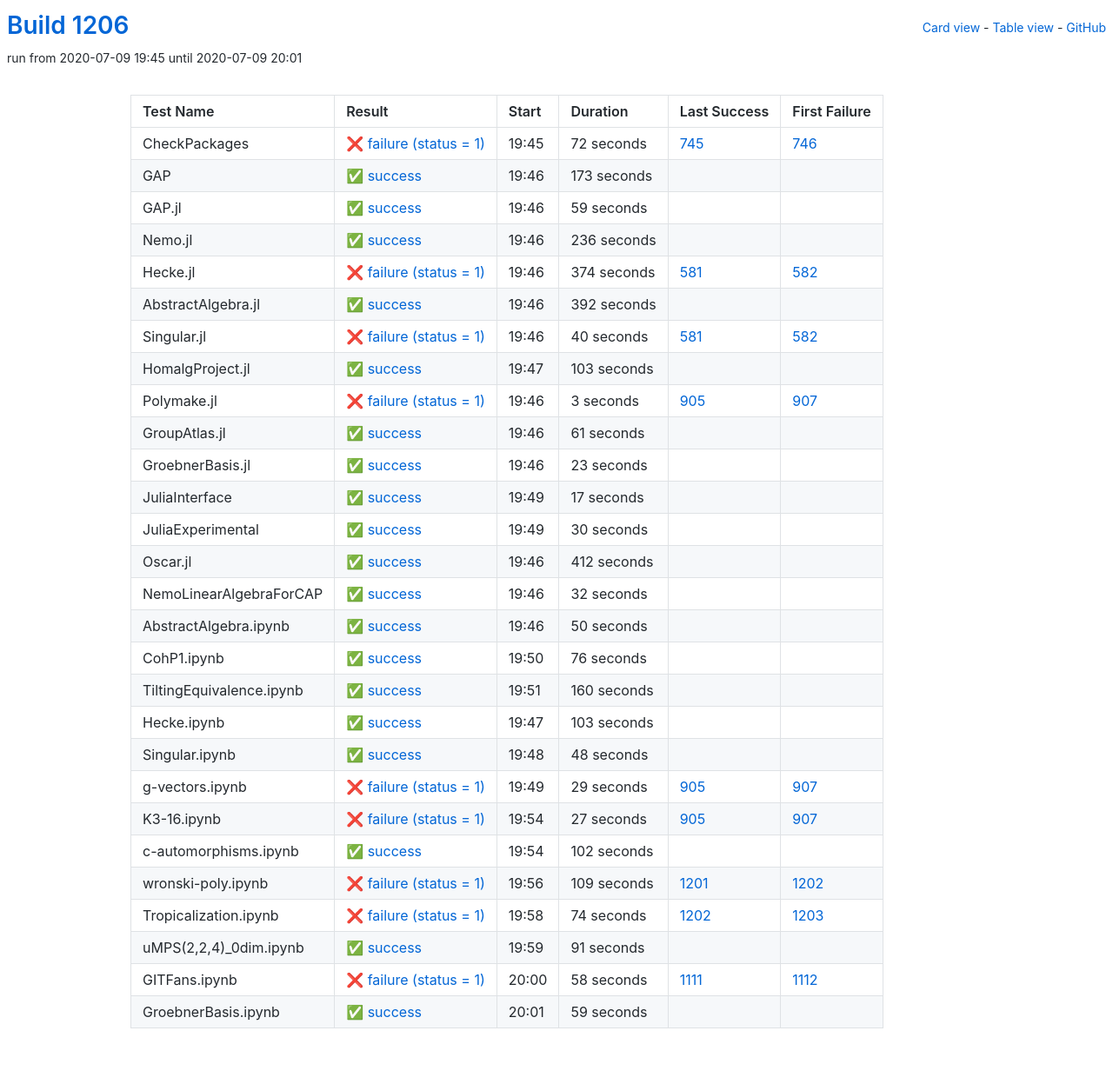
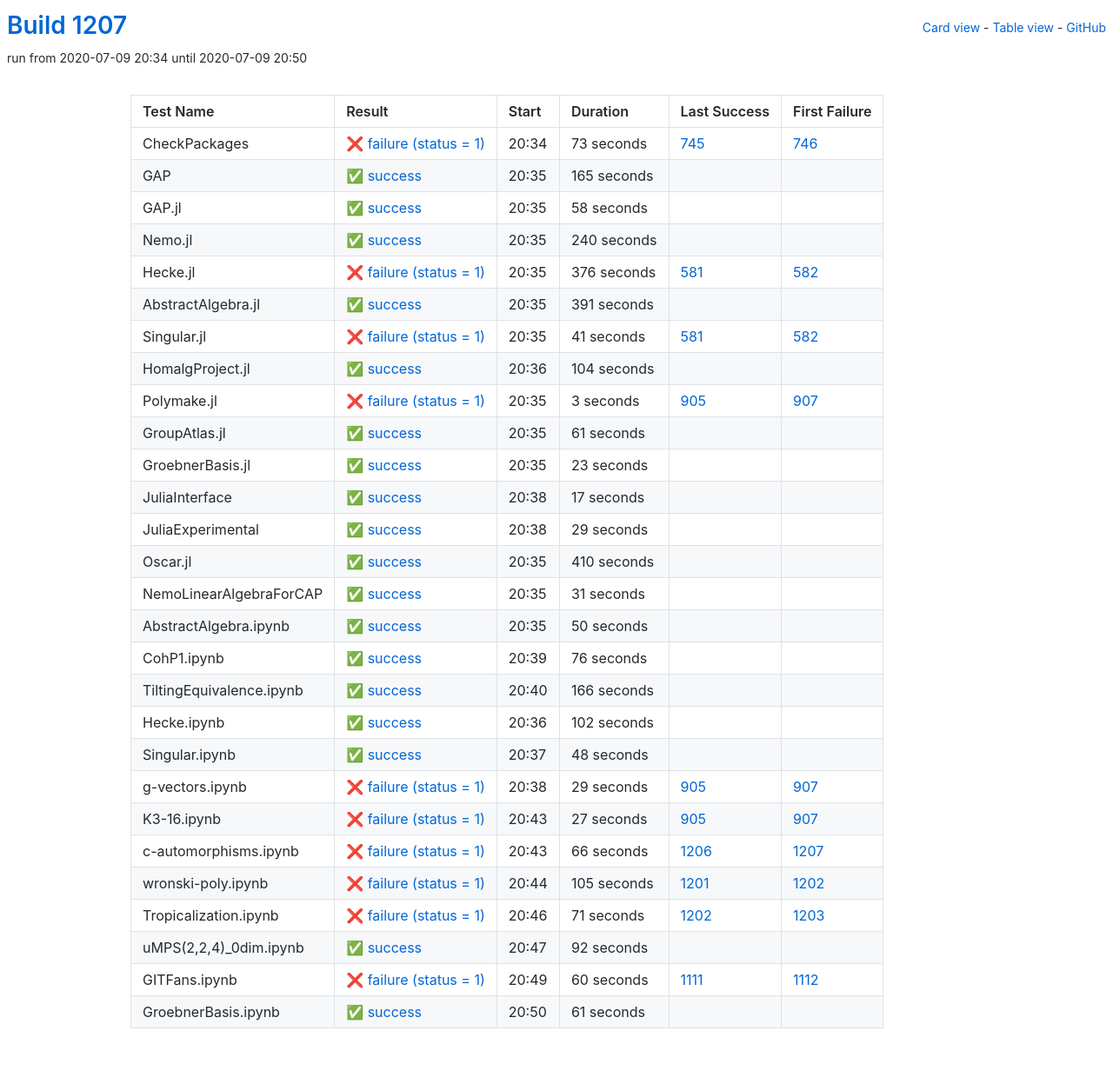
Before and after one commit to oscar-system/oscar-ci-status-1.4, a Jekyll site: the page built from table.html, in a window 1280 px wide. Shown: the whole page at 87% size. Built offline with Jekyll 4.4.1, drawn with Linux system fonts in a browser that asks for light colours.

Commit message:
Build #1207

```diff
--- a/_data/ci.yml
+++ b/_data/ci.yml
@@ -1,6 +1,6 @@
 ---
-build: 1206
-build_url: https://oscarci.mathematik.uni-kl.de/job/oscar-julia-1.4/1206/
+build: 1207
+build_url: https://oscarci.mathematik.uni-kl.de/job/oscar-julia-1.4/1207/
 job: oscar-julia-1.4
 organization: oscar-system
 repo: oscar-ci-status-1.4
@@ -8,104 +8,104 @@ repourl: https://github.com/oscar-system/oscar-ci-status-1.4
 tests:
 - name: CheckPackages
   id: checkpackages
-  log: https://oscarci.mathematik.uni-kl.de/job/oscar-julia-1.4/1206/artifact/logs/build-1206/CheckPackages.log
-  start: 2020-07-09 19:45
+  log: https://oscarci.mathematik.uni-kl.de/job/oscar-julia-1.4/1207/artifact/logs/build-1207/CheckPackages.log
+  start: 2020-07-09 20:34
   success: false
   exitcode: 1
   status: failure
-  duration: 72
+  duration: 73
   last_success: 745
   last_success_url: https://oscarci.mathematik.uni-kl.de/job/oscar-julia-1.4/745/
   first_failure: 746
   first_failure_url: https://oscarci.mathematik.uni-kl.de/job/oscar-julia-1.4/746/
 - name: GAP
   id: gap
-  log: https://oscarci.mathematik.uni-kl.de/job/oscar-julia-1.4/1206/artifact/logs/build-1206/GAP.log
-  start: 2020-07-09 19:46
+  log: https://oscarci.mathematik.uni-kl.de/job/oscar-julia-1.4/1207/artifact/logs/build-1207/GAP.log
+  start: 2020-07-09 20:35
   success: true
   exitcode: 0
   status: success
-  duration: 173
+  duration: 165
   last_success: false
   last_success_url:
   first_failure: false
   first_failure_url:
 - name: GAP.jl
   id: gap-jl
-  log: https://oscarci.mathematik.uni-kl.de/job/oscar-julia-1.4/1206/artifact/logs/build-1206/GAP.jl.log
-  start: 2020-07-09 19:46
+  log: https://oscarci.mathematik.uni-kl.de/job/oscar-julia-1.4/1207/artifact/logs/build-1207/GAP.jl.log
+  start: 2020-07-09 20:35
   success: true
   exitcode: 0
   status: success
-  duration: 59
+  duration: 58
   last_success: false
   last_success_url:
   first_failure: false
   first_failure_url:
 - name: Nemo.jl
   id: nemo-jl
-  log: https://oscarci.mathematik.uni-kl.de/job/oscar-julia-1.4/1206/artifact/logs/build-1206/Nemo.jl.log
-  start: 2020-07-09 19:46
+  log: https://oscarci.mathematik.uni-kl.de/job/oscar-julia-1.4/1207/artifact/logs/build-1207/Nemo.jl.log
+  start: 2020-07-09 20:35
   success: true
   exitcode: 0
   status: success
-  duration: 236
+  duration: 240
   last_success: false
   last_success_url:
   first_failure: false
   first_failure_url:
 - name: Hecke.jl
   id: hecke-jl
-  log: https://oscarci.mathematik.uni-kl.de/job/oscar-julia-1.4/1206/artifact/logs/build-1206/Hecke.jl.log
-  start: 2020-07-09 19:46
+  log: https://oscarci.mathematik.uni-kl.de/job/oscar-julia-1.4/1207/artifact/logs/build-1207/Hecke.jl.log
+  start: 2020-07-09 20:35
   success: false
   exitcode: 1
   status: failure
-  duration: 374
+  duration: 376
   last_success: 581
   last_success_url: https://oscarci.mathematik.uni-kl.de/job/oscar-julia-1.4/581/
   first_failure: 582
   first_failure_url: https://oscarci.mathematik.uni-kl.de/job/oscar-julia-1.4/582/
 - name: AbstractAlgebra.jl
   id: abstractalgebra-jl
-  log: https://oscarci.mathematik.uni-kl.de/job/oscar-julia-1.4/1206/artifact/logs/build-1206/AbstractAlgebra.jl.log
-  start: 2020-07-09 19:46
+  log: https://oscarci.mathematik.uni-kl.de/job/oscar-julia-1.4/1207/artifact/logs/build-1207/AbstractAlgebra.jl.log
+  start: 2020-07-09 20:35
   success: true
   exitcode: 0
   status: success
-  duration: 392
+  duration: 391
   last_success: false
   last_success_url:
   first_failure: false
   first_failure_url:
 - name: Singular.jl
   id: singular-jl
-  log: https://oscarci.mathematik.uni-kl.de/job/oscar-julia-1.4/1206/artifact/logs/build-1206/Singular.jl.log
-  start: 2020-07-09 19:46
+  log: https://oscarci.mathematik.uni-kl.de/job/oscar-julia-1.4/1207/artifact/logs/build-1207/Singular.jl.log
+  start: 2020-07-09 20:35
   success: false
   exitcode: 1
   status: failure
-  duration: 40
+  duration: 41
   last_success: 581
   last_success_url: https://oscarci.mathematik.uni-kl.de/job/oscar-julia-1.4/581/
   first_failure: 582
   first_failure_url: https://oscarci.mathematik.uni-kl.de/job/oscar-julia-1.4/582/
 - name: HomalgProject.jl
   id: homalgproject-jl
-  log: https://oscarci.mathematik.uni-kl.de/job/oscar-julia-1.4/1206/artifact/logs/build-1206/HomalgProject.jl.log
-  start: 2020-07-09 19:47
+  log: https://oscarci.mathematik.uni-kl.de/job/oscar-julia-1.4/1207/artifact/logs/build-1207/HomalgProject.jl.log
+  start: 2020-07-09 20:36
   success: true
   exitcode: 0
   status: success
-  duration: 103
+  duration: 104
   last_success: false
   last_success_url:
   first_failure: false
   first_failure_url:
 - name: Polymake.jl
   id: polymake-jl
-  log: https://oscarci.mathematik.uni-kl.de/job/oscar-julia-1.4/1206/artifact/logs/build-1206/Polymake.jl.log
-  start: 2020-07-09 19:46
+  log: https://oscarci.mathematik.uni-kl.de/job/oscar-julia-1.4/1207/artifact/logs/build-1207/Polymake.jl.log
+  start: 2020-07-09 20:35
   success: false
   exitcode: 1
   status: failure
@@ -116,8 +116,8 @@ tests:
   first_failure_url: https://oscarci.mathematik.uni-kl.de/job/oscar-julia-1.4/907/
 - name: GroupAtlas.jl
   id: groupatlas-jl
-  log: https://oscarci.mathematik.uni-kl.de/job/oscar-julia-1.4/1206/artifact/logs/build-1206/GroupAtlas.jl.log
-  start: 2020-07-09 19:46
+  log: https://oscarci.mathematik.uni-kl.de/job/oscar-julia-1.4/1207/artifact/logs/build-1207/GroupAtlas.jl.log
+  start: 2020-07-09 20:35
   success: true
   exitcode: 0
   status: success
@@ -128,8 +128,8 @@ tests:
   first_failure_url:
 - name: GroebnerBasis.jl
   id: groebnerbasis-jl
-  log: https://oscarci.mathematik.uni-kl.de/job/oscar-julia-1.4/1206/artifact/logs/build-1206/GroebnerBasis.jl.log
-  start: 2020-07-09 19:46
+  log: https://oscarci.mathematik.uni-kl.de/job/oscar-julia-1.4/1207/artifact/logs/build-1207/GroebnerBasis.jl.log
+  start: 2020-07-09 20:35
   success: true
   exitcode: 0
   status: success
@@ -140,8 +140,8 @@ tests:
   first_failure_url:
 - name: JuliaInterface
   id: juliainterface
-  log: https://oscarci.mathematik.uni-kl.de/job/oscar-julia-1.4/1206/artifact/logs/build-1206/JuliaInterface.log
-  start: 2020-07-09 19:49
+  log: https://oscarci.mathematik.uni-kl.de/job/oscar-julia-1.4/1207/artifact/logs/build-1207/JuliaInterface.log
+  start: 2020-07-09 20:38
   success: true
   exitcode: 0
   status: success
@@ -152,44 +152,44 @@ tests:
   first_failure_url:
 - name: JuliaExperimental
   id: juliaexperimental
-  log: https://oscarci.mathematik.uni-kl.de/job/oscar-julia-1.4/1206/artifact/logs/build-1206/JuliaExperimental.log
-  start: 2020-07-09 19:49
+  log: https://oscarci.mathematik.uni-kl.de/job/oscar-julia-1.4/1207/artifact/logs/build-1207/JuliaExperimental.log
+  start: 2020-07-09 20:38
   success: true
   exitcode: 0
   status: success
-  duration: 30
+  duration: 29
   last_success: false
   last_success_url:
   first_failure: false
   first_failure_url:
 - name: Oscar.jl
   id: oscar-jl
-  log: https://oscarci.mathematik.uni-kl.de/job/oscar-julia-1.4/1206/artifact/logs/build-1206/Oscar.jl.log
-  start: 2020-07-09 19:46
+  log: https://oscarci.mathematik.uni-kl.de/job/oscar-julia-1.4/1207/artifact/logs/build-1207/Oscar.jl.log
+  start: 2020-07-09 20:35
   success: true
   exitcode: 0
   status: success
-  duration: 412
+  duration: 410
   last_success: false
   last_success_url:
   first_failure: false
   first_failure_url:
 - name: NemoLinearAlgebraForCAP
   id: nemolinearalgebraforcap
-  log: https://oscarci.mathematik.uni-kl.de/job/oscar-julia-1.4/1206/artifact/logs/build-1206/NemoLinearAlgebraForCAP.log
-  start: 2020-07-09 19:46
+  log: https://oscarci.mathematik.uni-kl.de/job/oscar-julia-1.4/1207/artifact/logs/build-1207/NemoLinearAlgebraForCAP.log
+  start: 2020-07-09 20:35
   success: true
   exitcode: 0
   status: success
-  duration: 32
+  duration: 31
   last_success: false
   last_success_url:
   first_failure: false
   first_failure_url:
 - name: AbstractAlgebra.ipynb
   id: abstractalgebra-ipynb
-  log: https://oscarci.mathematik.uni-kl.de/job/oscar-julia-1.4/1206/artifact/logs/build-1206/AbstractAlgebra.ipynb.log
-  start: 2020-07-09 19:46
+  log: https://oscarci.mathematik.uni-kl.de/job/oscar-julia-1.4/1207/artifact/logs/build-1207/AbstractAlgebra.ipynb.log
+  start: 2020-07-09 20:35
   success: true
   exitcode: 0
   status: success
@@ -200,8 +200,8 @@ tests:
   first_failure_url:
 - name: CohP1.ipynb
   id: cohp1-ipynb
-  log: https://oscarci.mathematik.uni-kl.de/job/oscar-julia-1.4/1206/artifact/logs/build-1206/CohP1.ipynb.log
-  start: 2020-07-09 19:50
+  log: https://oscarci.mathematik.uni-kl.de/job/oscar-julia-1.4/1207/artifact/logs/build-1207/CohP1.ipynb.log
+  start: 2020-07-09 20:39
   success: true
   exitcode: 0
   status: success
@@ -212,32 +212,32 @@ tests:
   first_failure_url:
 - name: TiltingEquivalence.ipynb
   id: tiltingequivalence-ipynb
-  log: https://oscarci.mathematik.uni-kl.de/job/oscar-julia-1.4/1206/artifact/logs/build-1206/TiltingEquivalence.ipynb.log
-  start: 2020-07-09 19:51
+  log: https://oscarci.mathematik.uni-kl.de/job/oscar-julia-1.4/1207/artifact/logs/build-1207/TiltingEquivalence.ipynb.log
+  start: 2020-07-09 20:40
   success: true
   exitcode: 0
   status: success
-  duration: 160
+  duration: 166
   last_success: false
   last_success_url:
   first_failure: false
   first_failure_url:
 - name: Hecke.ipynb
   id: hecke-ipynb
-  log: https://oscarci.mathematik.uni-kl.de/job/oscar-julia-1.4/1206/artifact/logs/build-1206/Hecke.ipynb.log
-  start: 2020-07-09 19:47
+  log: https://oscarci.mathematik.uni-kl.de/job/oscar-julia-1.4/1207/artifact/logs/build-1207/Hecke.ipynb.log
+  start: 2020-07-09 20:36
   success: true
   exitcode: 0
   status: success
-  duration: 103
+  duration: 102
   last_success: false
   last_success_url:
   first_failure: false
   first_failure_url:
 - name: Singular.ipynb
   id: singular-ipynb
-  log: https://oscarci.mathematik.uni-kl.de/job/oscar-julia-1.4/1206/artifact/logs/build-1206/Singular.ipynb.log
-  start: 2020-07-09 19:48
+  log: https://oscarci.mathematik.uni-kl.de/job/oscar-julia-1.4/1207/artifact/logs/build-1207/Singular.ipynb.log
+  start: 2020-07-09 20:37
   success: true
   exitcode: 0
   status: success
@@ -248,8 +248,8 @@ tests:
   first_failure_url:
 - name: g-vectors.ipynb
   id: g-vectors-ipynb
-  log: https://oscarci.mathematik.uni-kl.de/job/oscar-julia-1.4/1206/artifact/logs/build-1206/g-vectors.ipynb.log
-  start: 2020-07-09 19:49
+  log: https://oscarci.mathematik.uni-kl.de/job/oscar-julia-1.4/1207/artifact/logs/build-1207/g-vectors.ipynb.log
+  start: 2020-07-09 20:38
   success: false
   exitcode: 1
   status: failure
@@ -260,8 +260,8 @@ tests:
   first_failure_url: https://oscarci.mathematik.uni-kl.de/job/oscar-julia-1.4/907/
 - name: K3-16.ipynb
   id: k3-16-ipynb
-  log: https://oscarci.mathematik.uni-kl.de/job/oscar-julia-1.4/1206/artifact/logs/build-1206/K3-16.ipynb.log
-  start: 2020-07-09 19:54
+  log: https://oscarci.mathematik.uni-kl.de/job/oscar-julia-1.4/1207/artifact/logs/build-1207/K3-16.ipynb.log
+  start: 2020-07-09 20:43
   success: false
   exitcode: 1
   status: failure
@@ -272,72 +272,72 @@ tests:
   first_failure_url: https://oscarci.mathematik.uni-kl.de/job/oscar-julia-1.4/907/
 - name: c-automorphisms.ipynb
   id: c-automorphisms-ipynb
-  log: https://oscarci.mathematik.uni-kl.de/job/oscar-julia-1.4/1206/artifact/logs/build-1206/c-automorphisms.ipynb.log
-  start: 2020-07-09 19:54
-  success: true
-  exitcode: 0
-  status: success
-  duration: 102
-  last_success: false
-  last_success_url:
-  first_failure: false
-  first_failure_url:
-- name: wronski-poly.ipynb
-  id: wronski-poly-ipynb
-  log: https://oscarci.mathematik.uni-kl.de/job/oscar-julia-1.4/1206/artifact/logs/build-1206/wronski-poly.ipynb.log
-  start: 2020-07-09 19:56
+  log: https://oscarci.mathematik.uni-kl.de/job/oscar-julia-1.4/1207/artifact/logs/build-1207/c-automorphisms.ipynb.log
+  start: 2020-07-09 20:43
   success: false
   exitcode: 1
   status: failure
-  duration: 109
+  duration: 66
+  last_success: 1206
+  last_success_url: https://oscarci.mathematik.uni-kl.de/job/oscar-julia-1.4/1206/
+  first_failure: 1207
+  first_failure_url: https://oscarci.mathematik.uni-kl.de/job/oscar-julia-1.4/1207/
+- name: wronski-poly.ipynb
+  id: wronski-poly-ipynb
+  log: https://oscarci.mathematik.uni-kl.de/job/oscar-julia-1.4/1207/artifact/logs/build-1207/wronski-poly.ipynb.log
+  start: 2020-07-09 20:44
+  success: false
+  exitcode: 1
+  status: failure
+  duration: 105
   last_success: 1201
   last_success_url: https://oscarci.mathematik.uni-kl.de/job/oscar-julia-1.4/1201/
   first_failure: 1202
   first_failure_url: https://oscarci.mathematik.uni-kl.de/job/oscar-julia-1.4/1202/
 - name: Tropicalization.ipynb
   id: tropicalization-ipynb
-  log: https://oscarci.mathematik.uni-kl.de/job/oscar-julia-1.4/1206/artifact/logs/build-1206/Tropicalization.ipynb.log
-  start: 2020-07-09 19:58
+  log: https://oscarci.mathematik.uni-kl.de/job/oscar-julia-1.4/1207/artifact/logs/build-1207/Tropicalization.ipynb.log
+  start: 2020-07-09 20:46
   success: false
   exitcode: 1
   status: failure
-  duration: 74
+  duration: 71
   last_success: 1202
   last_success_url: https://oscarci.mathematik.uni-kl.de/job/oscar-julia-1.4/1202/
   first_failure: 1203
   first_failure_url: https://oscarci.mathematik.uni-kl.de/job/oscar-julia-1.4/1203/
 - name: uMPS(2,2,4)_0dim.ipynb
   id: umps-2-2-4-0dim-ipynb
-  log: https://oscarci.mathematik.uni-kl.de/job/oscar-julia-1.4/1206/artifact/logs/build-1206/uMPS-2-2-4-_0dim.ipynb.log
-  start: 2020-07-09 19:59
+  log: https://oscarci.mathematik.uni-kl.de/job/oscar-julia-1.4/1207/artifact/logs/build-1207/uMPS-2-2-4-_0dim.ipynb.log
+  start: 2020-07-09 20:47
   success: true
   exitcode: 0
   status: success
-  duration: 91
+  duration: 92
   last_success: false
   last_success_url:
   first_failure: false
   first_failure_url:
 - name: GITFans.ipynb
   id: gitfans-ipynb
-  log: https://oscarci.mathematik.uni-kl.de/job/oscar-julia-1.4/1206/artifact/logs/build-1206/GITFans.ipynb.log
-  start: 2020-07-09 20:00
+  log: https://oscarci.mathematik.uni-kl.de/job/oscar-julia-1.4/1207/artifact/logs/build-1207/GITFans.ipynb.log
+  start: 2020-07-09 20:49
   success: false
   exitcode: 1
   status: failure
-  duration: 58
+  duration: 60
   last_success: 1111
   last_success_url: https://oscarci.mathematik.uni-kl.de/job/oscar-julia-1.4/1111/
   first_failure: 1112
   first_failure_url: https://oscarci.mathematik.uni-kl.de/job/oscar-julia-1.4/1112/
 - name: GroebnerBasis.ipynb
   id: groebnerbasis-ipynb
-  log: https://oscarci.mathematik.uni-kl.de/job/oscar-julia-1.4/1206/artifact/logs/build-1206/GroebnerBasis.ipynb.log
-  start: 2020-07-09 20:01
+  log: https://oscarci.mathematik.uni-kl.de/job/oscar-julia-1.4/1207/artifact/logs/build-1207/GroebnerBasis.ipynb.log
+  start: 2020-07-09 20:50
   success: true
   exitcode: 0
   status: success
-  duration: 59
+  duration: 61
   last_success: false
   last_success_url:
   first_failure: false
```
Also changed, not shown: README.md.
